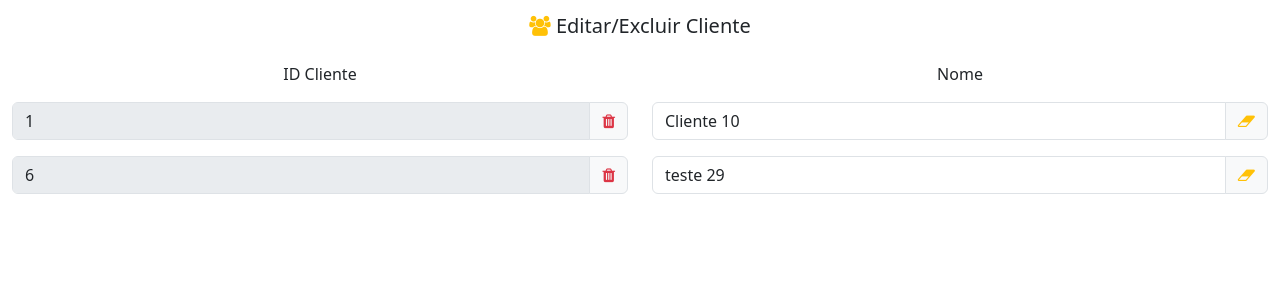
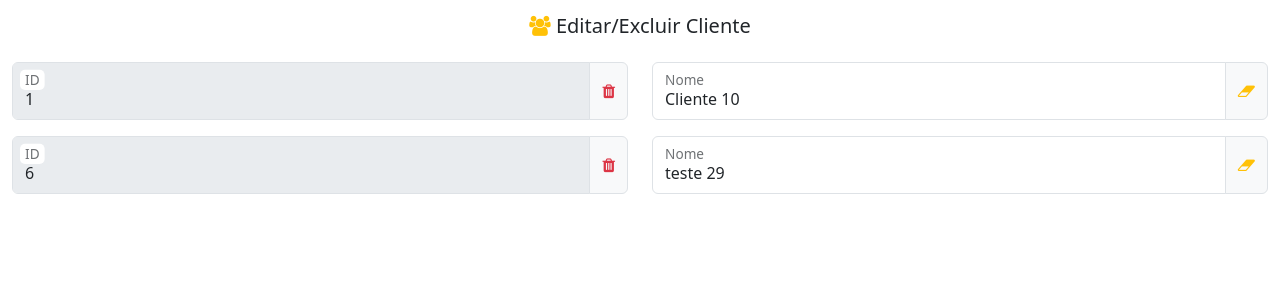
Before and after one commit to rodrigo-salinet/ggtest, a PHP site: page /editar_cliente.php in a window 1280 px wide. Shown: the part 58-358 px from the top of the page. Run offline with PHP 8.4, Linux system fonts and the light colour scheme; a user stored in the database is signed in; data comes from the database, SQL or seed files in the repository; data that the repository does not hold is empty; some libraries are stand-ins or nearby versions.

Commit message:
💄 new ui editar cliente

```diff
--- a/editar_cliente.php
+++ b/editar_cliente.php
@@ -22,20 +22,12 @@ $id_usuario = $_SESSION['id_usuario'];
 
     <section class="content" id="sec_editar_cliente">
         <div class="container-fluid">
-            <div class="row">
+            <div class="row align-items-center">
                 <div class="col mb-3 text-center">
                     <h5 class="h5 text-center">
                         <i class="fa fa-users text-warning"></i>
                         Editar/Excluir Cliente
                     </h5>
-                </div>
-            </div>
-            <div class="row mb-3">
-                <div class="col text-center">
-                    ID Cliente
-                </div>
-                <div class="col text-center">
-                    Nome
                 </div>
             </div>
             <?php
@@ -48,22 +40,26 @@ $id_usuario = $_SESSION['id_usuario'];
                     $id_cliente = $clientes['id'];
                     $nome_cliente = $clientes['nome'];
             ?>
-            <div class="row mb-3" id="div_row_cliente<?php echo $id_cliente; ?>">
+            <div class="row align-items-center mb-3" id="div_row_cliente<?php echo $id_cliente; ?>">
                 <div class="col text-center">
                     <div class="input-group">
-                        <input type="text" class="form-control" id="txt_editar_id_cliente<?php echo $id_cliente; ?>" value="<?php echo $id_cliente; ?>" disabled />
-                        <a href="#" onclick="excluirCliente(this)" class="input-group-text" data-cliente="<?php echo $id_cliente; ?>"><i class="text-danger fa fa-trash" title="Excluir Cliente"></i></a>
+                        <div class="form-floating">
+                            <input type="text" class="form-control" id="txt_editar_id_cliente<?php echo $id_cliente; ?>" value="<?php echo $id_cliente; ?>" disabled />
+                            <label for="txt_editar_id_cliente<?php echo $id_cliente; ?>">ID</label>
+                        </div>
+                        <a href="#stay" onclick="excluirCliente(this)" class="input-group-text" data-cliente="<?php echo $id_cliente; ?>"><i class="text-danger fa fa-trash" title="Excluir Cliente"></i></a>
                     </div>
                     <div class="container collapse" id="div_sucesso_editar_cliente_id_cliente<?php echo $id_item; ?>"></div>
                 </div>
                 <div class="col text-center">
                     <div class="input-group">
-                        <input class="form-control" id="txt_editar_nome_cliente<?php echo $id_cliente; ?>" data-cliente="<?php echo $id_cliente; ?>" value="<?php echo $nome_cliente; ?>" />
-                        <a href="#" onclick="editarNomeCliente(this)" class="input-group-text" data-cliente="<?php echo $id_cliente; ?>"><i class="text-warning fa fa-eraser" title="Alterar Nome do Cliente"></i></a>
+                        <div class="form-floating">
+                            <input class="form-control" id="txt_editar_nome_cliente<?php echo $id_cliente; ?>" data-cliente="<?php echo $id_cliente; ?>" value="<?php echo $nome_cliente; ?>" />
+                            <label for="txt_editar_nome_cliente<?php echo $id_cliente; ?>">Nome</label>
+                        </div>
+                        <a href="#stay" onclick="editarNomeCliente(this)" class="input-group-text" data-cliente="<?php echo $id_cliente; ?>"><i class="text-warning fa fa-eraser" title="Alterar Nome do Cliente"></i></a>
                     </div>
-                    <div class="container collapse" id="div_sucesso_editar_cliente_nome_cliente<?php echo $id_cliente; ?>">
-                        .
-                    </div>
+                    <div class="container collapse" id="div_sucesso_editar_cliente_nome_cliente<?php echo $id_cliente; ?>"></div>
                 </div>
             </div>
             <?php } ?>
```
